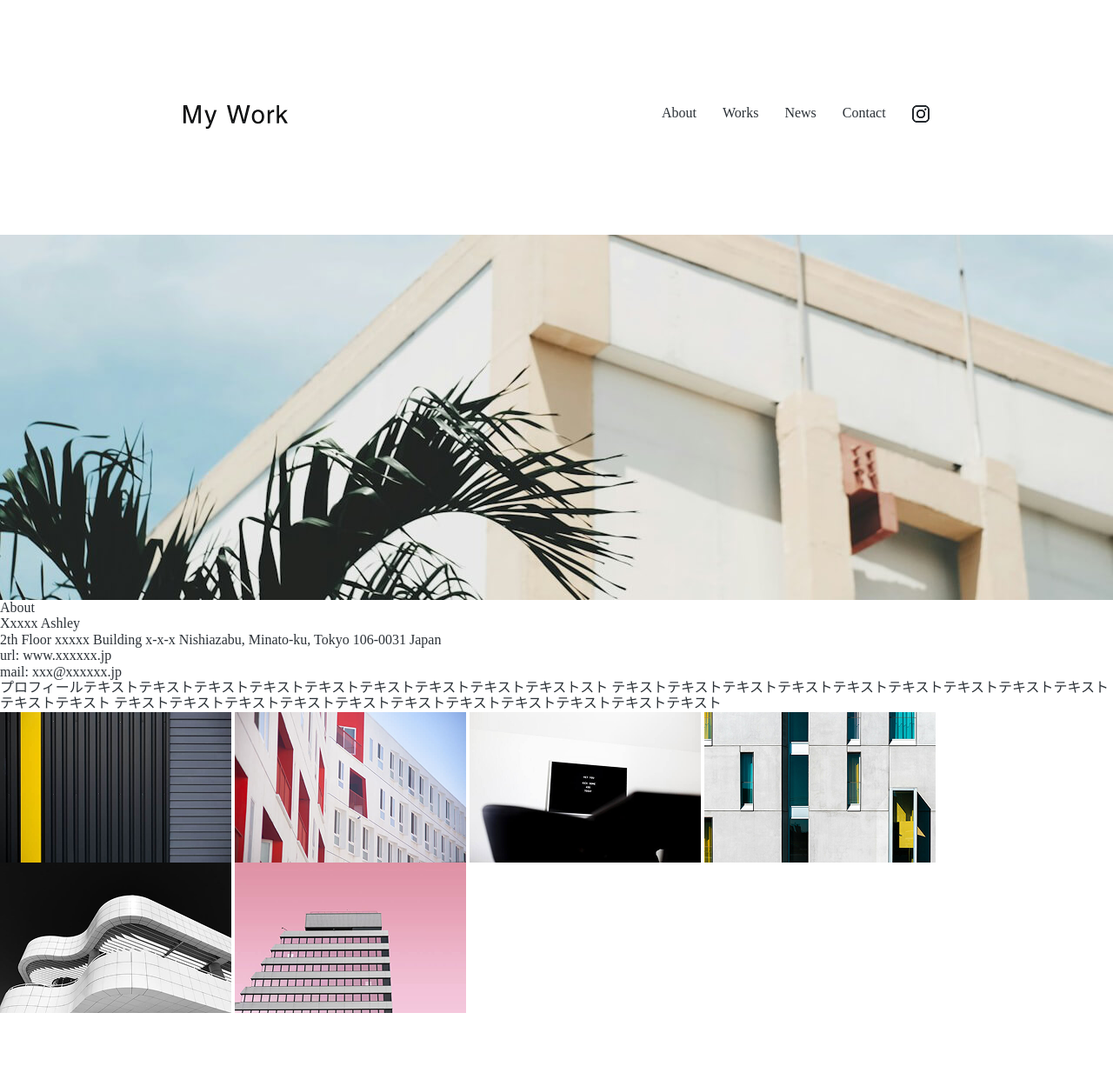
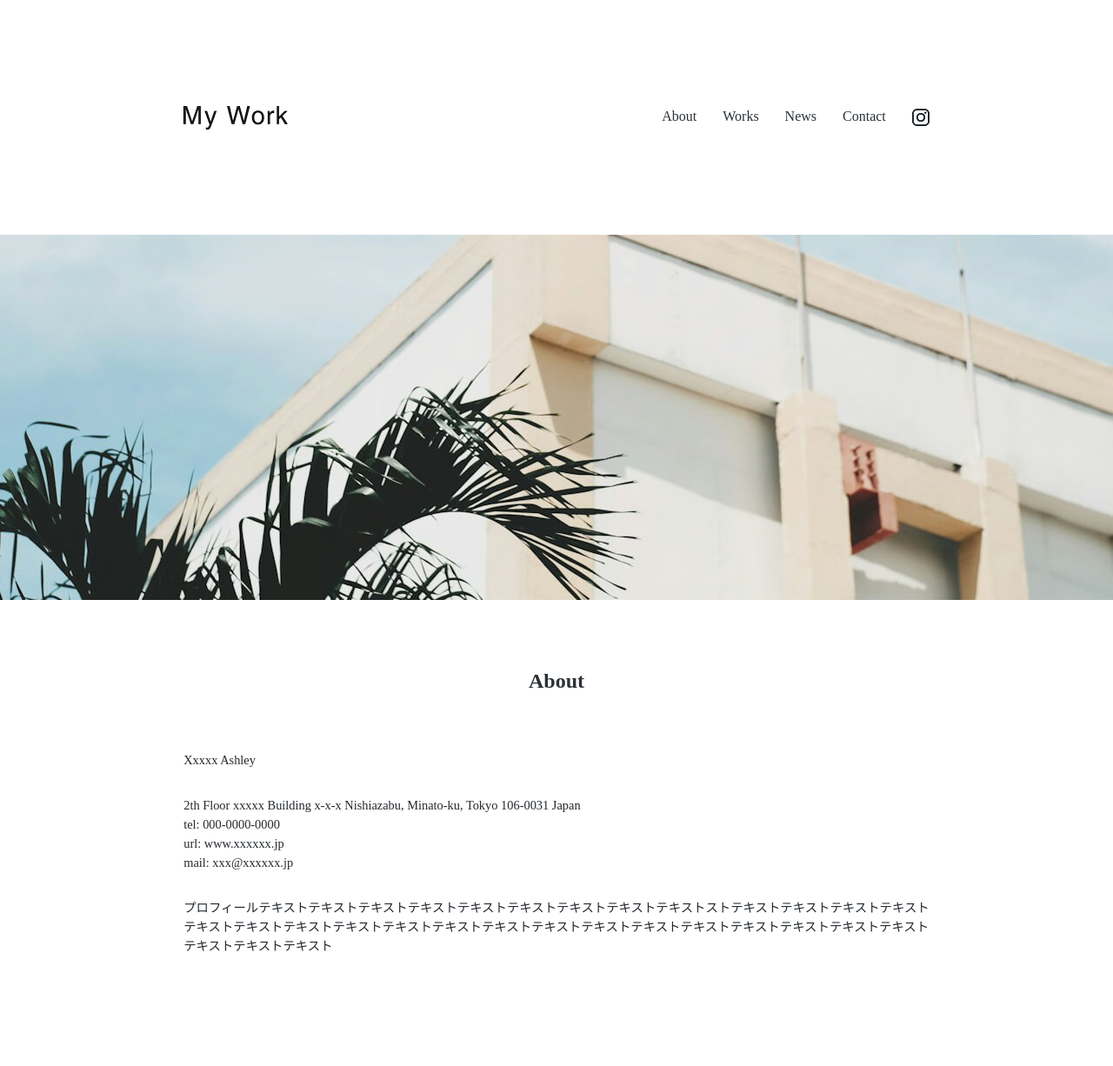
Before and after one commit to dickrabi987-code/codejump-shokyu, a plain HTML site: page index.html in a window 1280 px wide. Shown: the top 1226 px of the page at 87% size. Before the commit the page ends 1165 px from the top, so only its background shows below. Drawn offline with Linux system fonts and the light colour scheme; some packages are replaced by stand-ins of ours.

Commit message:
Aboutセクション完成

```diff
--- a/index.html
+++ b/index.html
@@ -33,19 +33,21 @@
       </div>
       <section id="about">
         <h2 class="about-title">About</h2>
-        <p class="about-name-text">Xxxxx Ashley</p>
-        <p class="about-adress-text">
-          2th Floor xxxxx Building x-x-x Nishiazabu, Minato-ku, Tokyo 106-0031
-          Japan
-        </p>
-        <p class="about-tel-text"></p>
-        <p class="about-url-text">url: www.xxxxxx.jp</p>
-        <p class="about-mail-text">mail: xxx@xxxxxx.jp</p>
-        <p class="about-profile-text">
-          プロフィールテキストテキストテキストテキストテキストテキストテキストテキストテキストスト
-          テキストテキストテキストテキストテキストテキストテキストテキストテキストテキストテキスト
-          テキストテキストテキストテキストテキストテキストテキストテキストテキストテキストテキスト
-        </p>
+        <div class="about-text">
+          <p class="about-name">Xxxxx Ashley</p>
+          <p class="about-address">
+            2th Floor xxxxx Building x-x-x Nishiazabu, Minato-ku, Tokyo 106-0031 Japan
+            <br>
+            tel: 000-0000-0000
+            <br>
+            url: www.xxxxxx.jp
+            <br>
+            mail: xxx@xxxxxx.jp
+          </p>
+          <p class="about-profile">
+            プロフィールテキストテキストテキストテキストテキストテキストテキストテキストテキストストテキストテキストテキストテキストテキストテキストテキストテキストテキストテキストテキストテキストテキストテキストテキストテキストテキストテキストテキストテキストテキストテキスト
+          </p>
+        </div>
       </section>
       <section id="works">
         <img src="./images/works1.png" alt="works1" />
--- a/style.css
+++ b/style.css
@@ -1,5 +1,6 @@
 html {
     color: #2B3137;
+
 }
 
 
@@ -7,8 +8,11 @@ html {
 header {
     display: flex;
     justify-content: space-between;
-    margin: 121px auto 122px;
-    max-width: 857.2px;
+    margin: 0 auto;
+    height: 270px;
+    max-width: 960px;
+    align-items: center;
+    padding: 0 4%;
 }
 .header-menu {
     display: flex;
@@ -23,4 +27,35 @@ header {
     object-fit: cover;
     width: 100%;
     height: 420px;
+    max-width: 1920px;
+    margin: 0 auto;
 }
+
+/* about */
+#about {
+    margin: 80px auto 0;
+    padding: 0 4%;
+    max-width: 960px;
+}
+.about-title {
+    text-align: center;
+    font-weight: 600;
+    font-size: 24px;
+    margin-bottom: 65px;
+}
+.about-text  {
+    font-size: 14.4px;
+    color: #24292E;
+    line-height: 22px;
+}
+.about-name {
+    margin-bottom: 30px;
+}
+.about-profile {
+    margin-top: 30px;
+}
+
+
+#works {
+    margin-top: 130px;
+}
```
